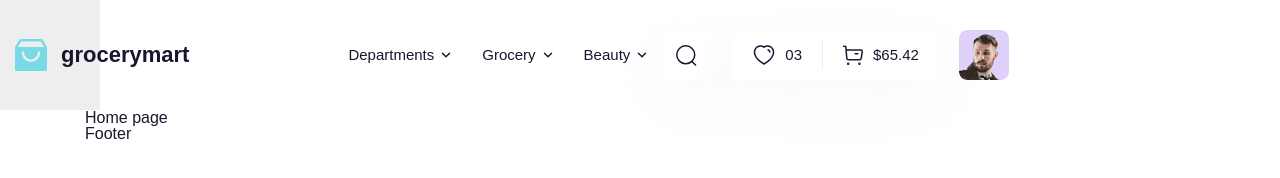
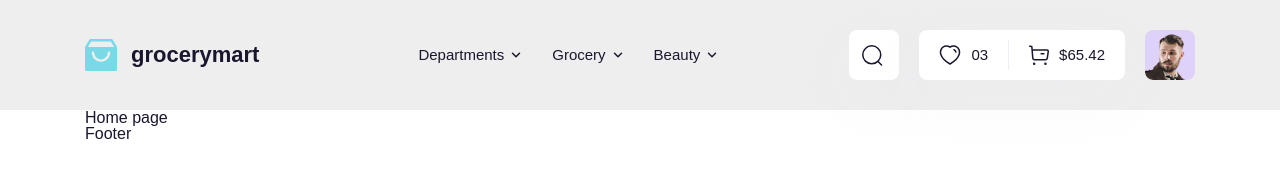
Before and after one commit to hungnguyen22140068/project-final, a website: page index.html in a window 1280 px wide. Shown: the top 178 px of the page. Drawn offline with Linux system fonts and the light colour scheme.

Commit message:
Reponsive cho Header #1

```diff
--- a/scss/abstracts/_mixin.scss
+++ b/scss/abstracts/_mixin.scss
@@ -10,7 +10,7 @@ $grid-breakpoints: (
 @mixin breakpoint($key) {
   $breakpoint: map-get($grid-breakpoints, $key);
   @if ($breakpoint) {
-    @media (min-width: ($breakpoint - 0.02)) {
+    @media (max-width: ($breakpoint - 0.02)) {
       @content;
     }
   } @else {
--- a/scss/components/_logo.scss
+++ b/scss/components/_logo.scss
@@ -1,11 +1,29 @@
+@use "../abstracts";
+
 .logo {
   display: flex;
   align-items: center;
   gap: 14px;
 
+  @include abstracts.breakpoint(lg) {
+    gap: 10px;
+    margin-left: 39px;
+  }
+
   &__title {
     font-size: 2.2rem;
     font-weight: 700;
     line-height: 1.45;
+
+    @include abstracts.breakpoint(lg) {
+      font-size: 1.8rem;
+    }
+  }
+
+  &__img {
+    @include abstracts.breakpoint(lg) {
+      // Ko cần đặt height vì nó là hình vuông (chiều rộng và cao bằng nhau)
+      width: 24px;
+    }
   }
 }
--- a/scss/layout/_header.scss
+++ b/scss/layout/_header.scss
@@ -8,10 +8,6 @@
 
 .header {
   background: var(--header-bg-color);
-
-  @include abstracts.breakpoint(lg) {
-    width: 100px;
-  }
 
   &--sticky {
     position: sticky;
@@ -24,11 +20,34 @@
   @extend %flexItemsCenter;
 
   padding: 30px 0;
+
+  @include abstracts.breakpoint(lg) {
+    padding: 20px 0;
+  }
+
+  @include abstracts.breakpoint(sm) {
+    padding: 16px 0;
+  }
+
+  &__more {
+    display: none;
+
+    @include abstracts.breakpoint(lg) {
+      display: block;
+    }
+  }
 }
 
 .navbar {
   margin-left: 144px;
-  margin-right: auto;
+
+  @include abstracts.breakpoint(xl) {
+    margin-left: 50px;
+  }
+
+  @include abstracts.breakpoint(lg) {
+    display: none;
+  }
 
   &__list {
     @extend %flexItemsCenter;
@@ -51,6 +70,7 @@
   @extend %flexItemsCenter;
 
   gap: 20px;
+  margin-left: auto;
 
   &__group {
     @extend %flexItemsCenter;
@@ -61,6 +81,16 @@
     border-radius: 8px;
     background: var(--top-act-group-bg-color);
     box-shadow: 0px 20px 60px 10px var(--top-act-group-shadow);
+
+    @include abstracts.breakpoint(md) {
+      display: none;
+    }
+  }
+
+  &__group--single {
+    @include abstracts.breakpoint(lg) {
+      display: none;
+    }
   }
 
   &__group--single &__btn {
--- a/template/header.html
+++ b/template/header.html
@@ -1,5 +1,10 @@
 <div class="container">
   <div class="top-bar">
+    <!-- More -->
+    <button class="top-bar__more">
+      <img src="./assets/icon/more.svg" alt="bar" class="icon top-bar__more-icon" />
+    </button>
+
     <!-- Logo -->
     <a href="./" class="logo">
       <img class="logo__img" src="./assets/icon/logo.svg" alt="Grocery Mart" />
```
Also changed, not shown: assets/css/main.css, assets/icon/more.svg (added), 1 other file.
